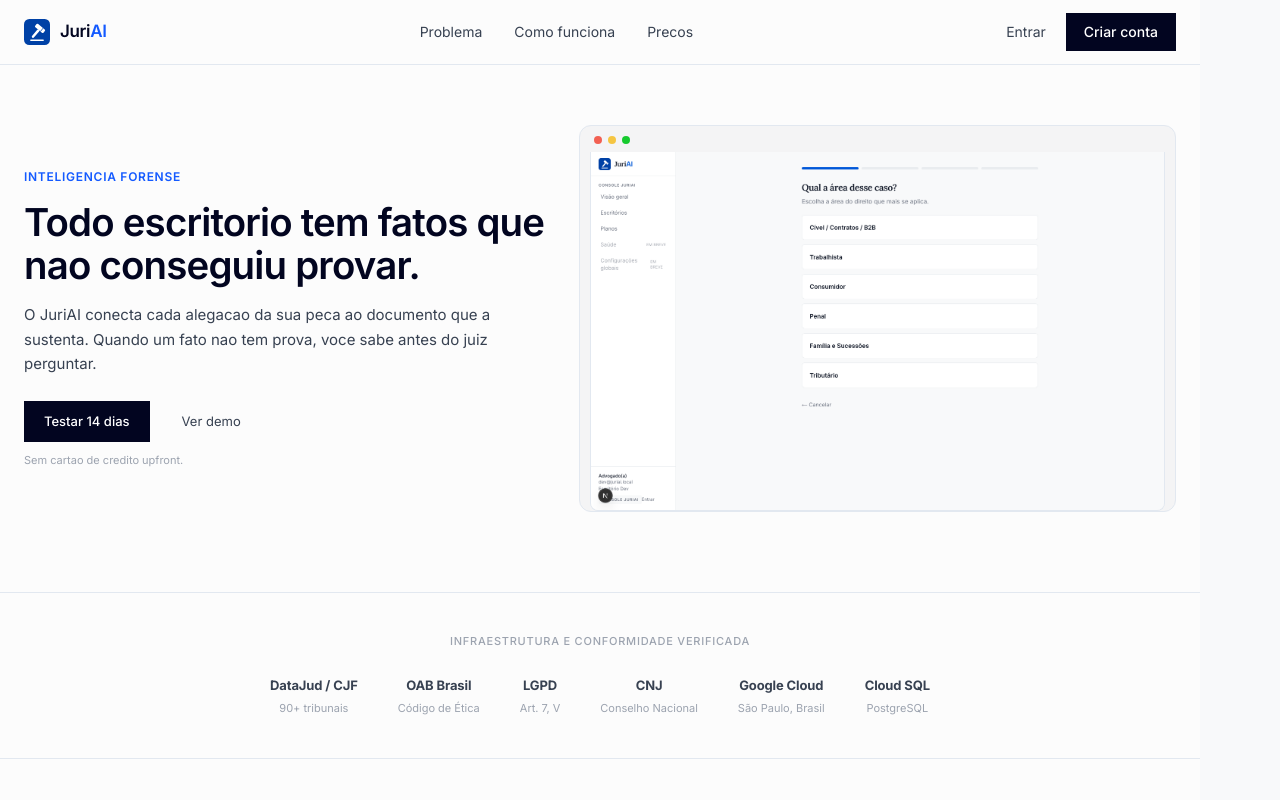
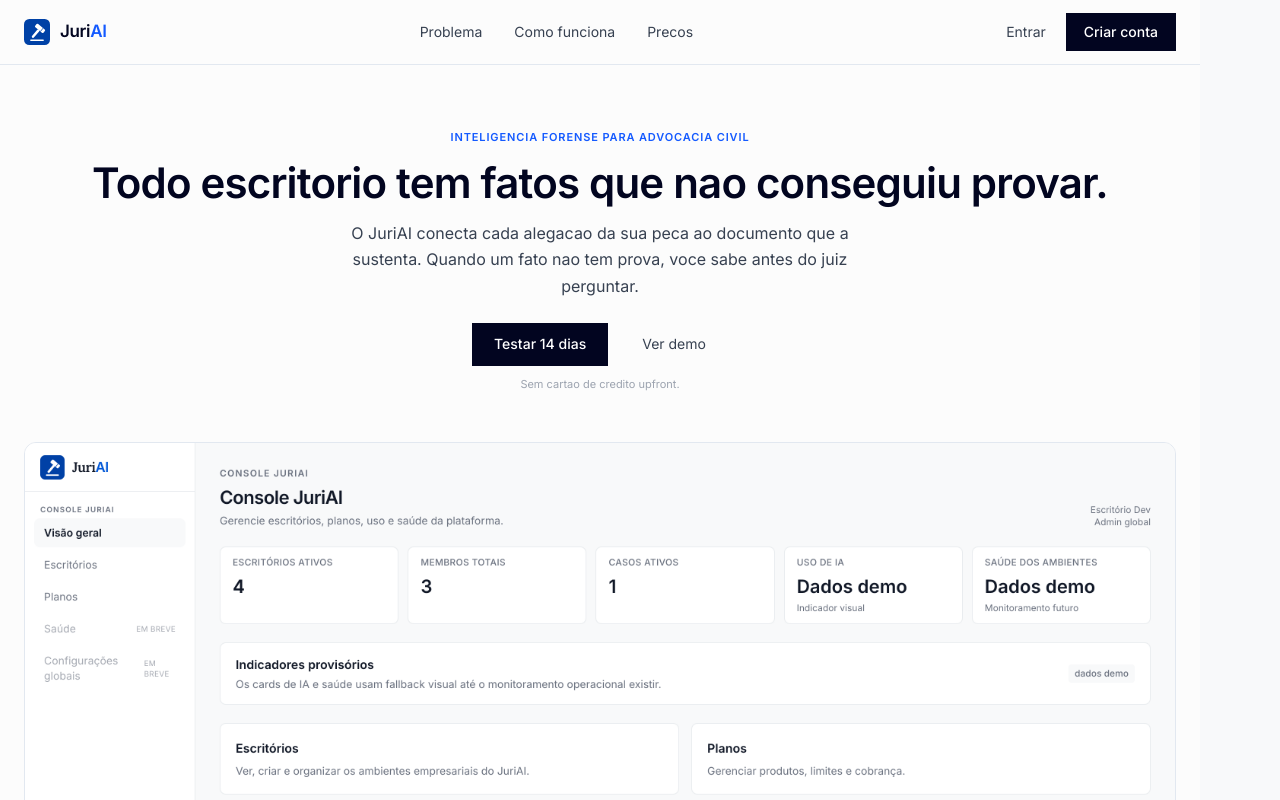
Before and after one commit to GrowthAG/juriai, a Next.js app: page / in a window 1280 px wide. Shown: the top 800 px of the page. Built offline with nearby package versions, Linux system fonts and the light colour scheme; no server answers.

Commit message:
fix: centered headline, dashboard screenshot (no browser chrome), clean hero

```diff
--- a/components/LandingPage.tsx
+++ b/components/LandingPage.tsx
@@ -35,47 +35,37 @@
         </div>
       </nav>
 
-      {/* HERO — tight, integrated, no wasted space */}
-      <section style={{ background: "#fcfcfc", paddingTop: 60, paddingBottom: 80 }}>
+      {/* HERO — centered headline, dashboard screenshot */}
+      <section style={{ background: "#fcfcfc", paddingTop: 64, paddingBottom: 72 }}>
         <div style={{ maxWidth: 1200, margin: "0 auto", padding: "0 24px" }}>
-          <div style={{ display: "grid", gridTemplateColumns: "7fr 8fr", gap: 32, alignItems: "center" }}>
-            {/* Left — copy, tight */}
-            <div>
-              <p style={{ fontSize: 12, fontWeight: 600, color: "#145aff", marginBottom: 14, letterSpacing: "0.06em", textTransform: "uppercase" }}>
-                Inteligencia forense
+          {/* Headline centered */}
+          <div style={{ textAlign: "center", marginBottom: 48 }}>
+            <p style={{ fontSize: 11, fontWeight: 600, color: "#145aff", marginBottom: 12, letterSpacing: "0.08em", textTransform: "uppercase" }}>
+              Inteligencia forense para advocacia civil
             </p>
-              <h1 style={{ fontSize: "clamp(26px, 3vw, 40px)", fontWeight: 600, lineHeight: 1.12, letterSpacing: "-0.8px", color: "#020520", marginBottom: 16 }}>
+            <h1 style={{ fontSize: "clamp(26px, 3.5vw, 42px)", fontWeight: 600, lineHeight: 1.12, letterSpacing: "-0.8px", color: "#020520", marginBottom: 14 }}>
               Todo escritorio tem fatos que nao conseguiu provar.
             </h1>
-              <p style={{ fontSize: 15, lineHeight: 1.65, color: "#374151", marginBottom: 24 }}>
+            <p style={{ fontSize: 16, lineHeight: 1.65, color: "#374151", maxWidth: 500, margin: "0 auto 24px" }}>
               O JuriAI conecta cada alegacao da sua peca ao documento que a sustenta. Quando um fato nao tem prova, voce sabe antes do juiz perguntar.
             </p>
-              <div style={{ display: "flex", gap: 12 }}>
-                <Link href="/cadastro" style={{ padding: "10px 20px", background: "#020520", color: "white", fontSize: 13, fontWeight: 500, textDecoration: "none" }}>
+            <div style={{ display: "flex", gap: 12, justifyContent: "center" }}>
+              <Link href="/cadastro" style={{ padding: "10px 22px", background: "#020520", color: "white", fontSize: 14, fontWeight: 500, textDecoration: "none" }}>
                 Testar 14 dias
               </Link>
-                <Link href="/demo/dashboard" style={{ padding: "10px 20px", color: "#374151", fontSize: 13, textDecoration: "none" }}>
+              <Link href="/demo/dashboard" style={{ padding: "10px 22px", color: "#374151", fontSize: 14, textDecoration: "none" }}>
                 Ver demo
               </Link>
             </div>
             <p style={{ fontSize: 11, color: "#9ca3af", marginTop: 10 }}>Sem cartao de credito upfront.</p>
           </div>
 
-            {/* Right — product screenshot, browser-framed */}
-            <div style={{ background: "#f4f4f5", borderRadius: 12, padding: "10px 10px 0", border: "1px solid #e2e8f0" }}>
-              {/* Browser chrome */}
-              <div style={{ display: "flex", alignItems: "center", gap: 6, marginBottom: 8, paddingLeft: 4 }}>
-                <span style={{ width: 8, height: 8, borderRadius: "50%", background: "#f26052", display: "inline-block" }} />
-                <span style={{ width: 8, height: 8, borderRadius: "50%", background: "#f5c542", display: "inline-block" }} />
-                <span style={{ width: 8, height: 8, borderRadius: "50%", background: "#16ca2e", display: "inline-block" }} />
-              </div>
+          {/* Dashboard screenshot full-width */}
           <img
-                src="/site/juriai-wizard-real.png"
-                alt="JuriAI em acao"
-                style={{ width: "100%", height: "auto", display: "block", borderRadius: "0 0 8px 8px", border: "1px solid #e2e8f0", borderTop: "none" }}
+            src="/site/juriai-dashboard-real.png"
+            alt="JuriAI dashboard mostrando matriz Fato x Prova"
+            style={{ width: "100%", height: "auto", display: "block", borderRadius: 12, border: "1px solid #e2e8f0" }}
           />
-            </div>
-          </div>
         </div>
       </section>
 
```
Lines whose indentation alone changed are shown as unchanged.
